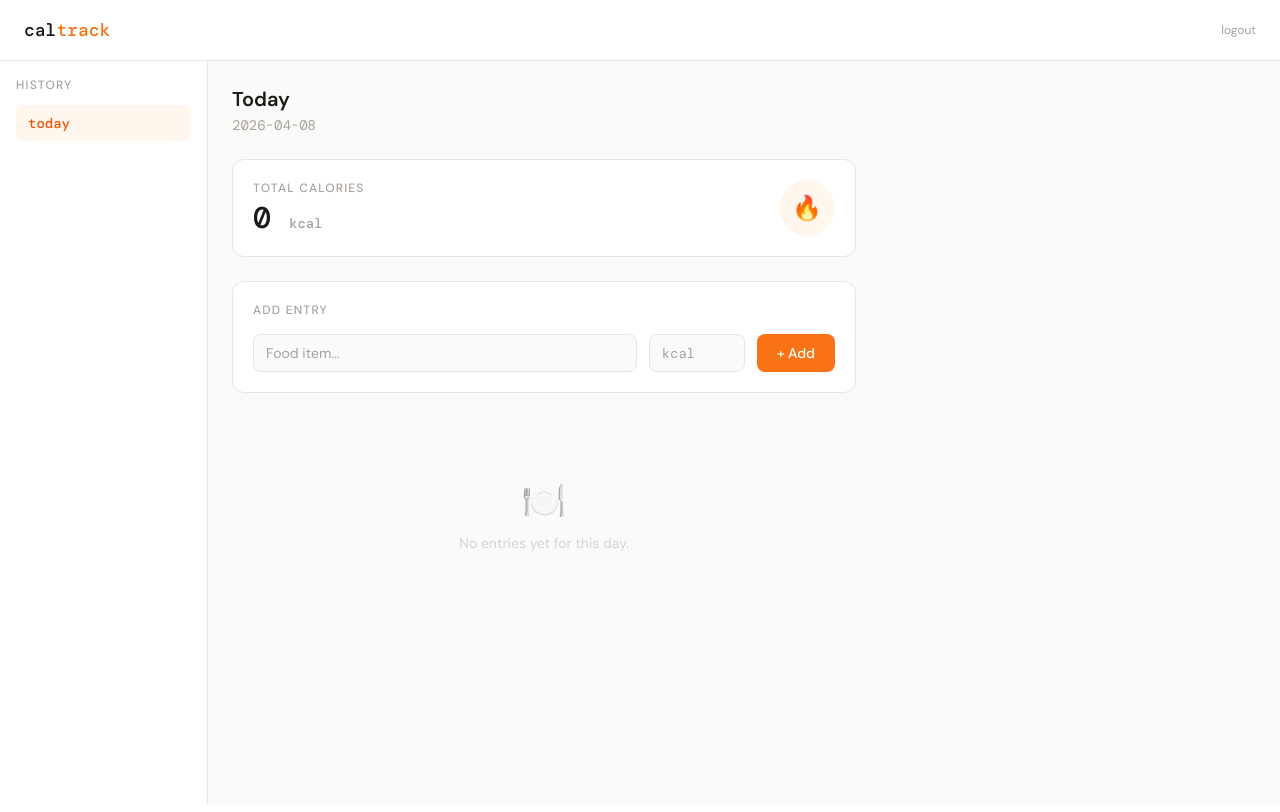
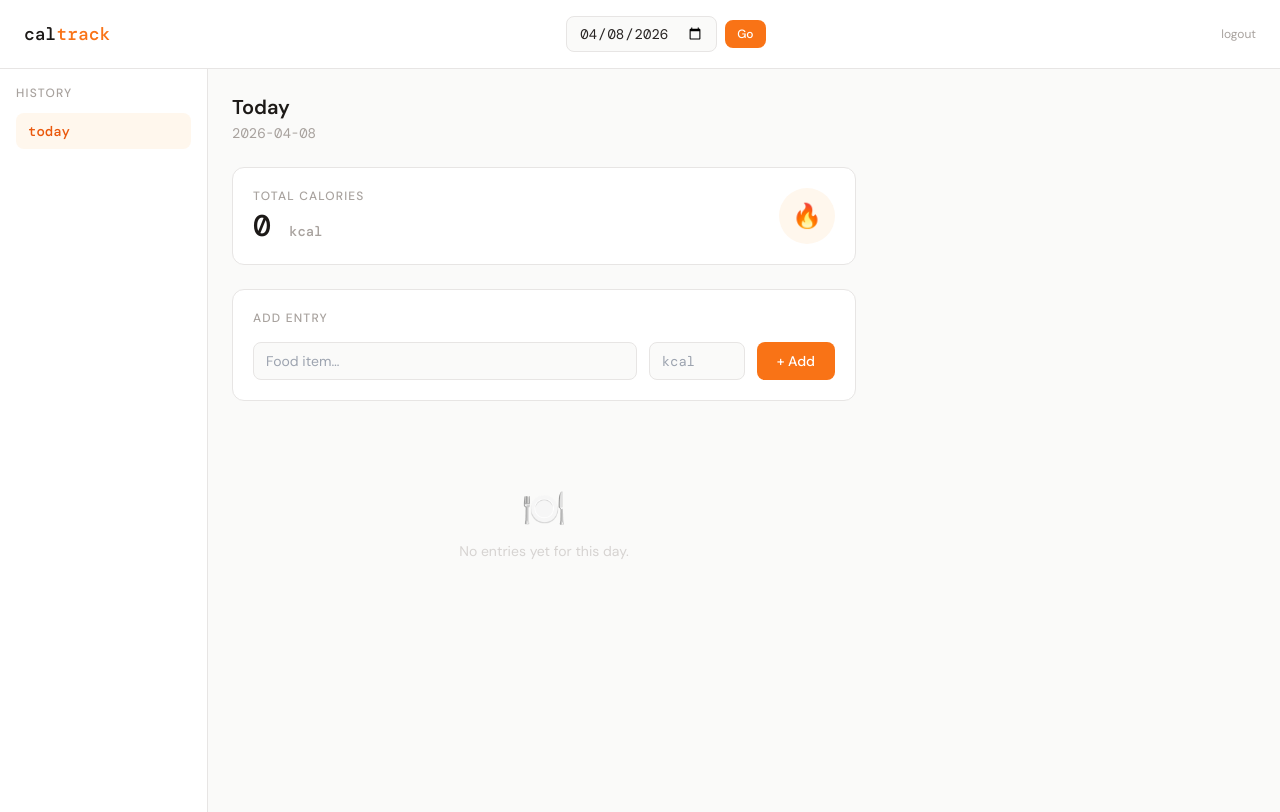
Before and after one commit to anagh9/tracker, a Flask app: page / in a window 1280 px wide. Run offline with Flask 3, Linux system fonts and the light colour scheme; the visitor is signed in with stand-in values (Sample User, id 1); data that the repository does not hold is empty; some libraries are stand-ins or nearby versions; some web fonts are replaced.

Commit message:
feat: add search

```diff
--- a/templates/dashboard.html
+++ b/templates/dashboard.html
@@ -4,6 +4,17 @@
 <!-- Top nav -->
 <nav class="border-b border-stone-200 bg-white px-6 py-4 flex items-center justify-between">
   <span class="mono text-lg font-medium text-stone-900">cal<span class="text-orange-500">track</span></span>
+
+  <!-- Search by date -->
+  <form method="GET" action="/" class="flex items-center gap-2">
+    <input type="date" name="date" value="{{ selected_date }}"
+      class="border border-stone-200 rounded-lg px-3 py-1.5 text-sm bg-stone-50 focus:outline-none focus:ring-2 focus:ring-orange-400 transition mono">
+    <button type="submit"
+      class="bg-orange-500 hover:bg-orange-600 text-white text-xs font-medium px-3 py-1.5 rounded-lg transition">
+      Go
+    </button>
+  </form>
+
   <a href="/logout" class="text-xs text-stone-400 hover:text-stone-600 transition">logout</a>
 </nav>
 
```
